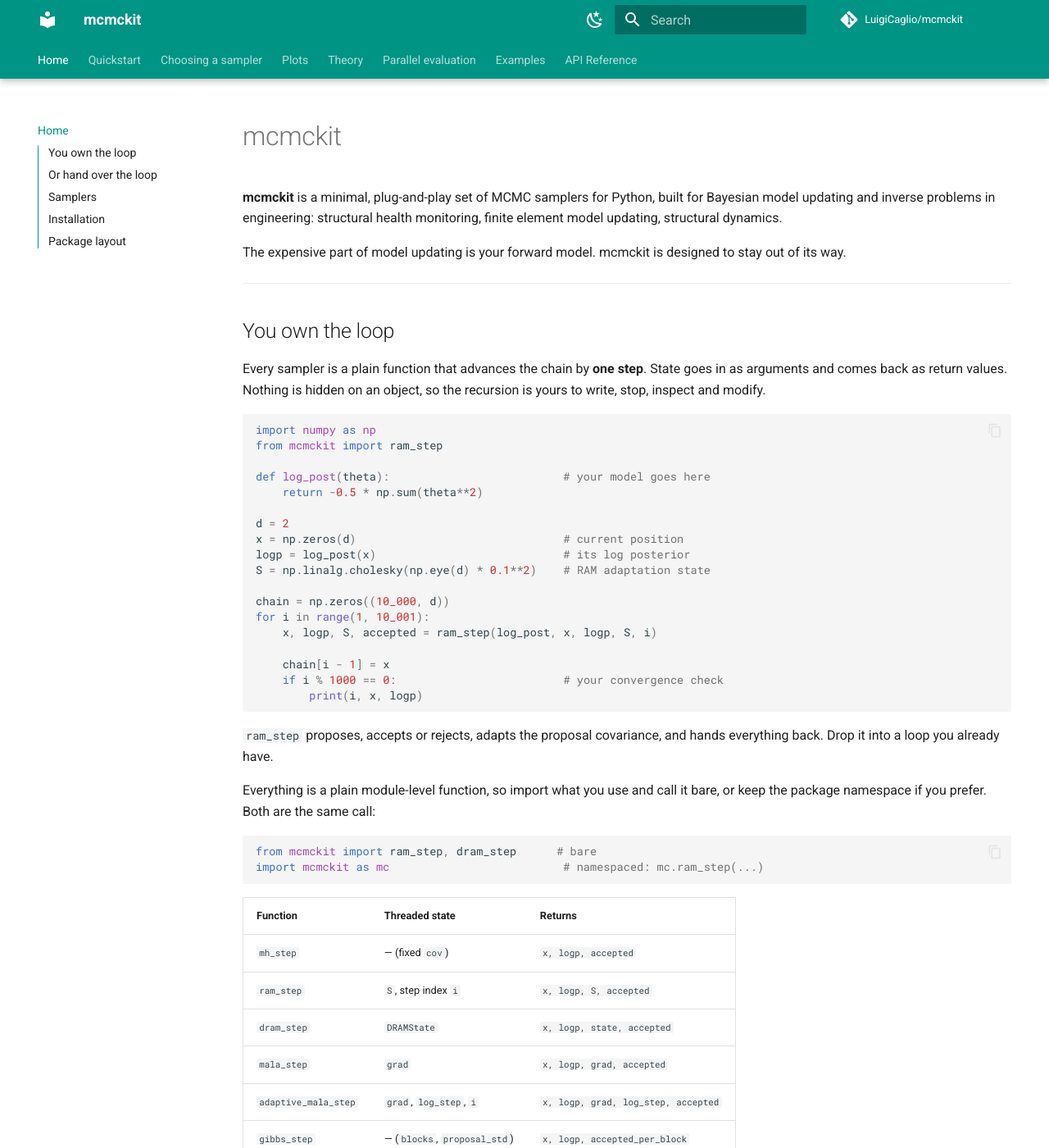
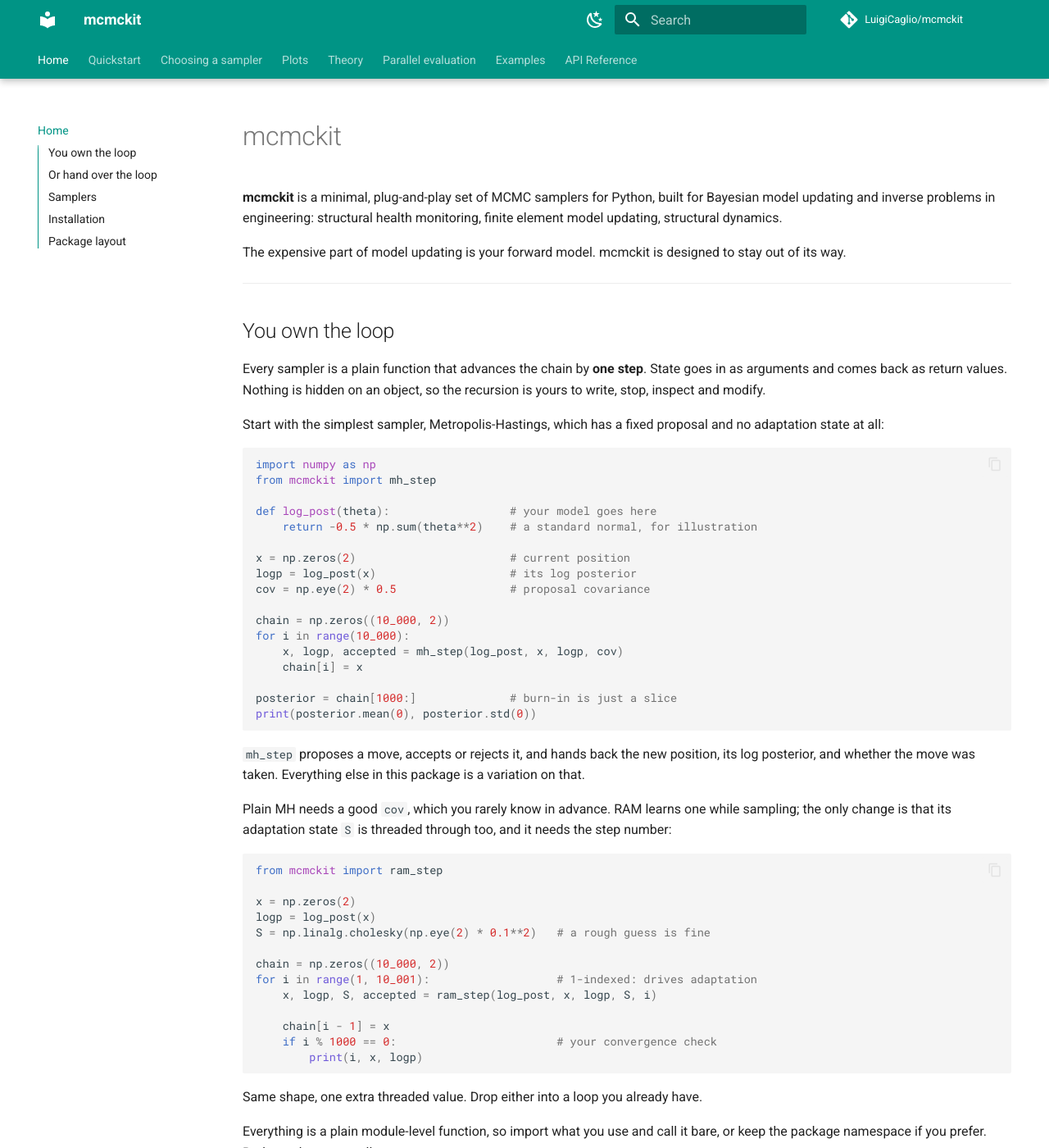
Before and after one commit to LuigiCaglio/mcmckit, an MkDocs documentation site: the page built from docs/index.md, in a window 1280 px wide and 1400 px high. Shown: the whole window at 82% size. Built offline with MkDocs 1.6.1 and Material for MkDocs 9.7.7, drawn with Linux system fonts in a browser that asks for light colours; comment, search, counter and statistics services are not loaded.

Commit message:
Lead the quick start with plain Metropolis-Hastings
The first example was RAM, which threads an adaptation state and a step
index. That is the sampler most people should use, but it is not the
clearest way to show what a step function is.

The quick start now opens with mh_step, which has no adaptation state at
all, so the loop is three return values and nothing else. RAM follows as
the same loop with one extra threaded value, which also makes the reason
for that value obvious.

Both blocks are executable as written and recover a standard normal.

Co-Authored-By: Claude Opus 5 <noreply@anthropic.com>

````diff
--- a/docs/index.md
+++ b/docs/index.md
@@ -15,29 +15,55 @@ Every sampler is a plain function that advances the chain by **one step**.
 State goes in as arguments and comes back as return values. Nothing is hidden
 on an object, so the recursion is yours to write, stop, inspect and modify.
 
+Start with the simplest sampler, Metropolis-Hastings, which has a fixed
+proposal and no adaptation state at all:
+
 ```python
 import numpy as np
+from mcmckit import mh_step
+
+def log_post(theta):                  # your model goes here
+    return -0.5 * np.sum(theta**2)    # a standard normal, for illustration
+
+x = np.zeros(2)                       # current position
+logp = log_post(x)                    # its log posterior
+cov = np.eye(2) * 0.5                 # proposal covariance
+
+chain = np.zeros((10_000, 2))
+for i in range(10_000):
+    x, logp, accepted = mh_step(log_post, x, logp, cov)
+    chain[i] = x
+
+posterior = chain[1000:]              # burn-in is just a slice
+print(posterior.mean(0), posterior.std(0))
+```
+
+`mh_step` proposes a move, accepts or rejects it, and hands back the new
+position, its log posterior, and whether the move was taken. Everything else
+in this package is a variation on that.
+
+Plain MH needs a good `cov`, which you rarely know in advance. RAM learns one
+while sampling; the only change is that its adaptation state `S` is threaded
+through too, and it needs the step number:
+
+```python
 from mcmckit import ram_step
 
-def log_post(theta):                          # your model goes here
-    return -0.5 * np.sum(theta**2)
+x = np.zeros(2)
+logp = log_post(x)
+S = np.linalg.cholesky(np.eye(2) * 0.1**2)   # a rough guess is fine
 
-d = 2
-x = np.zeros(d)                               # current position
-logp = log_post(x)                            # its log posterior
-S = np.linalg.cholesky(np.eye(d) * 0.1**2)    # RAM adaptation state
-
-chain = np.zeros((10_000, d))
-for i in range(1, 10_001):
+chain = np.zeros((10_000, 2))
+for i in range(1, 10_001):                   # 1-indexed: drives adaptation
     x, logp, S, accepted = ram_step(log_post, x, logp, S, i)
 
     chain[i - 1] = x
-    if i % 1000 == 0:                         # your convergence check
+    if i % 1000 == 0:                        # your convergence check
         print(i, x, logp)
 ```
 
-`ram_step` proposes, accepts or rejects, adapts the proposal covariance, and
-hands everything back. Drop it into a loop you already have.
+Same shape, one extra threaded value. Drop either into a loop you already
+have.
 
 Everything is a plain module-level function, so import what you use and call
 it bare, or keep the package namespace if you prefer. Both are the same call:
````
Also changed, not shown: README.md (+47 -15 lines).
